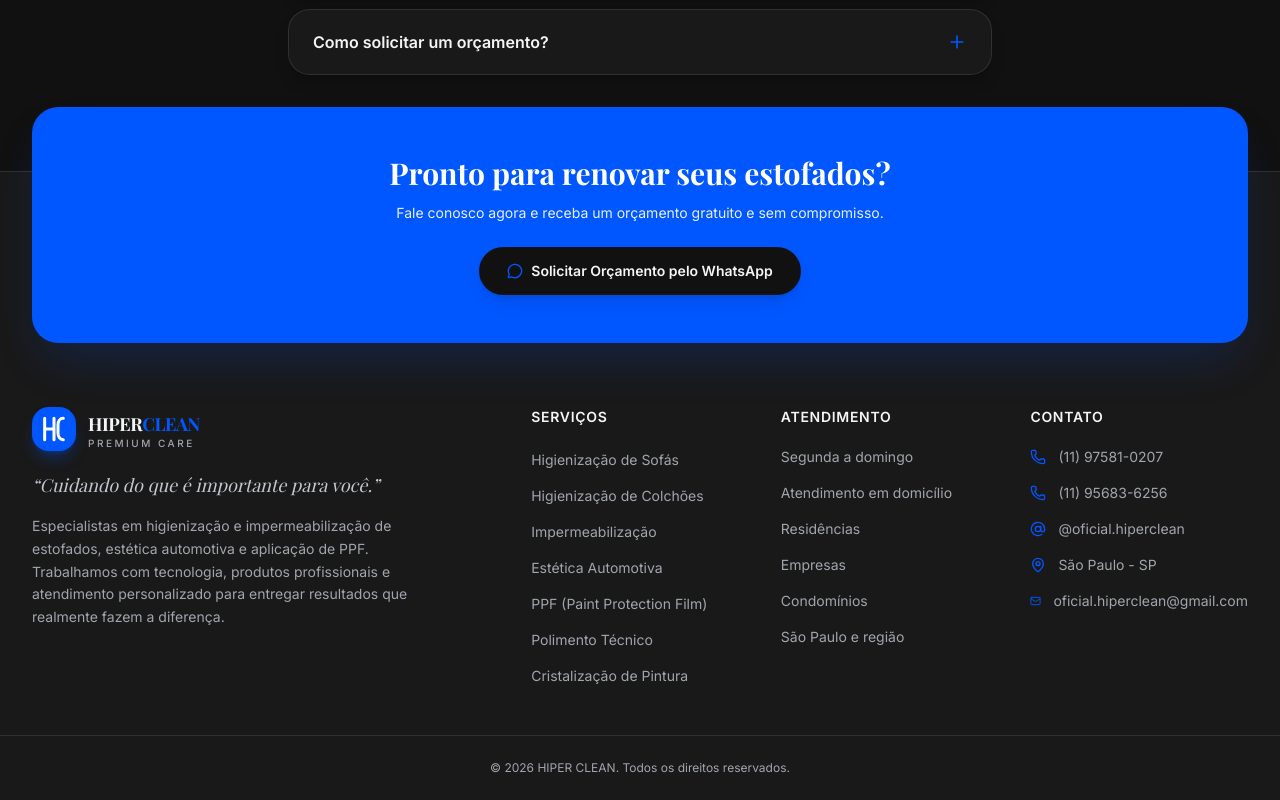
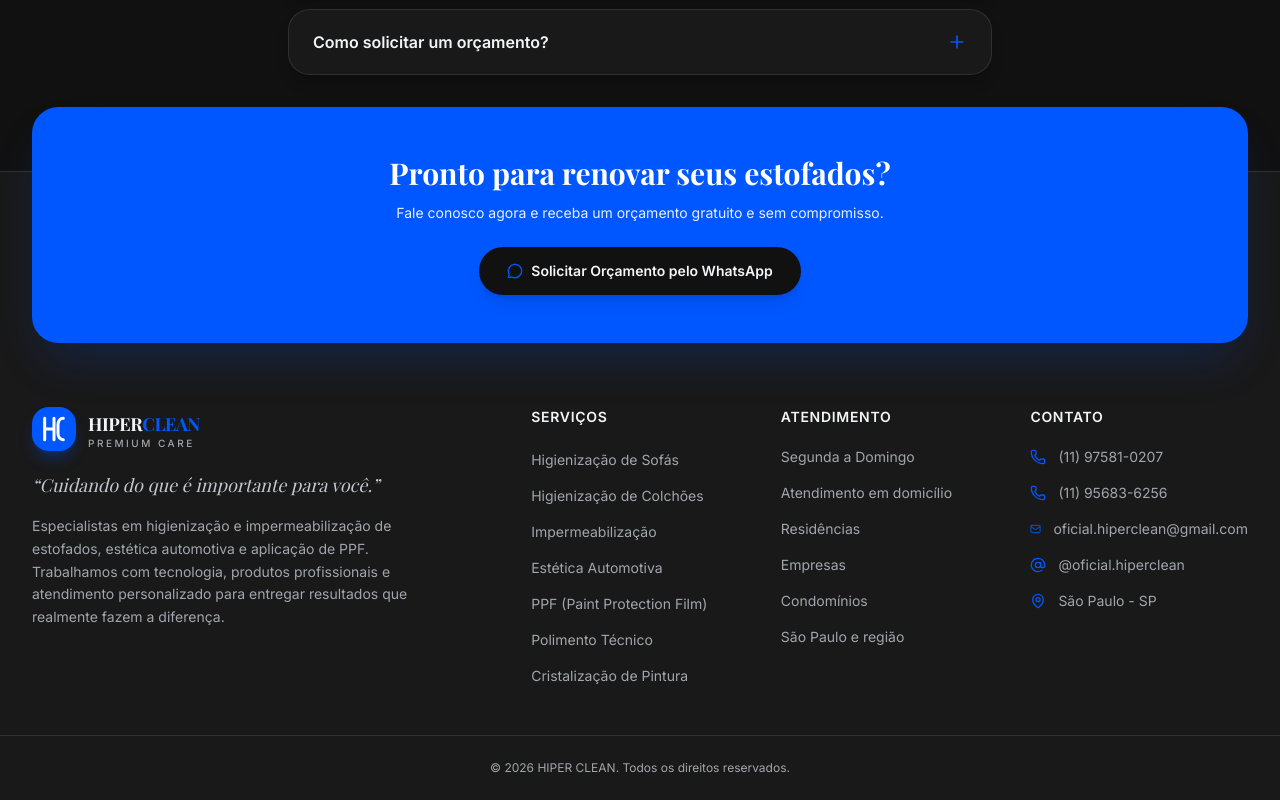
Before and after one commit to lcscesar1998-blip/hiper-clean-site, a Next.js app: page / in a window 1280 px wide. Shown: the part 9882-10682 px from the top of the page. Built offline with nearby package versions, Linux system fonts and the light colour scheme; a web font is replaced by a local one.

Commit message:
Atualização do Footer e correções ortográficas

```diff
--- a/components/footer.tsx
+++ b/components/footer.tsx
@@ -68,7 +68,7 @@ export function Footer() {
 
   <ul className="mt-5 space-y-4">
     <li className="text-sm text-muted-foreground">
-      Segunda a domingo
+      Segunda a Domingo
     </li>
 
     <li className="text-sm text-muted-foreground">
@@ -110,6 +110,15 @@ export function Footer() {
               </li>
             ))}
             <li>
+  <a
+    href={`mailto:${site.email}`}
+    className="flex items-center gap-3 text-sm text-muted-foreground transition-colors hover:text-primary"
+  >
+    <Mail className="size-4 text-primary" />
+    {site.email}
+  </a>
+</li>
+<li>
               <a
                 href={site.instagramUrl}
                 target="_blank"
@@ -124,15 +133,6 @@ export function Footer() {
               <MapPin className="size-4 text-primary" />
               {site.city}
             </li>
-            <li>
-  <a
-    href="mailto:oficial.hiperclean@gmail.com"
-    className="flex items-center gap-3 text-sm text-muted-foreground transition-colors hover:text-primary"
-  >
-    <Mail className="size-4 text-primary" />
-    oficial.hiperclean@gmail.com
-  </a>
-</li>
           </ul>
         </div>
       </div>
--- a/lib/site.ts
+++ b/lib/site.ts
@@ -4,6 +4,7 @@ export const site = {
   city: "São Paulo - SP",
   instagram: "@oficial.hiperclean",
   instagramUrl: "https://instagram.com/oficial.hiperclean",
+  email: "oficial.hiperclean@gmail.com",
   phones: [
     { label: "(11) 97581-0207", raw: "5511975810207" },
     { label: "(11) 95683-6256", raw: "5511956836256" },
```
